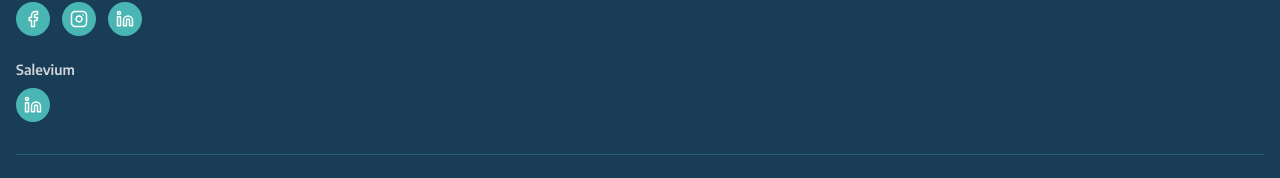
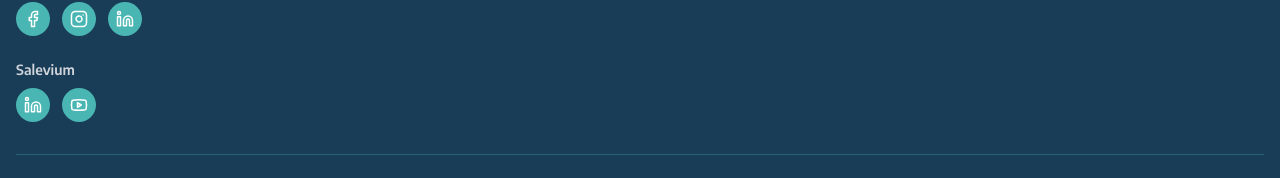
Before and after one commit to tepeciksafak-lang/dkm-style-game, a React (Vite) app: page / in a window 1280 px wide. Shown: the part 1742-1920 px from the top of the page. Built offline with nearby package versions, Linux system fonts and the light colour scheme.

Commit message:
Add YouTube link to footer
Added the Salevium YouTube channel link to the footer's social media section.
-edited src/components/Footer.tsx

```diff
--- a/src/components/Footer.tsx
+++ b/src/components/Footer.tsx
@@ -1,4 +1,4 @@
-import { Facebook, Instagram, Twitter, Linkedin } from "lucide-react";
+import { Facebook, Instagram, Twitter, Linkedin, Youtube } from "lucide-react";
 
 const Footer = () => {
   return (
@@ -125,6 +125,15 @@ const Footer = () => {
                 >
                   <Linkedin size={18} className="text-white" />
                 </a>
+                <a
+                  href="https://www.youtube.com/@salevium-0720"
+                  target="_blank"
+                  rel="noopener noreferrer"
+                  className="p-2 rounded-full bg-dkm-turquoise hover:bg-dkm-yellow transition-colors"
+                  aria-label="Salevium YouTube"
+                >
+                  <Youtube size={18} className="text-white" />
+                </a>
               </div>
             </div>
           </div>
```
